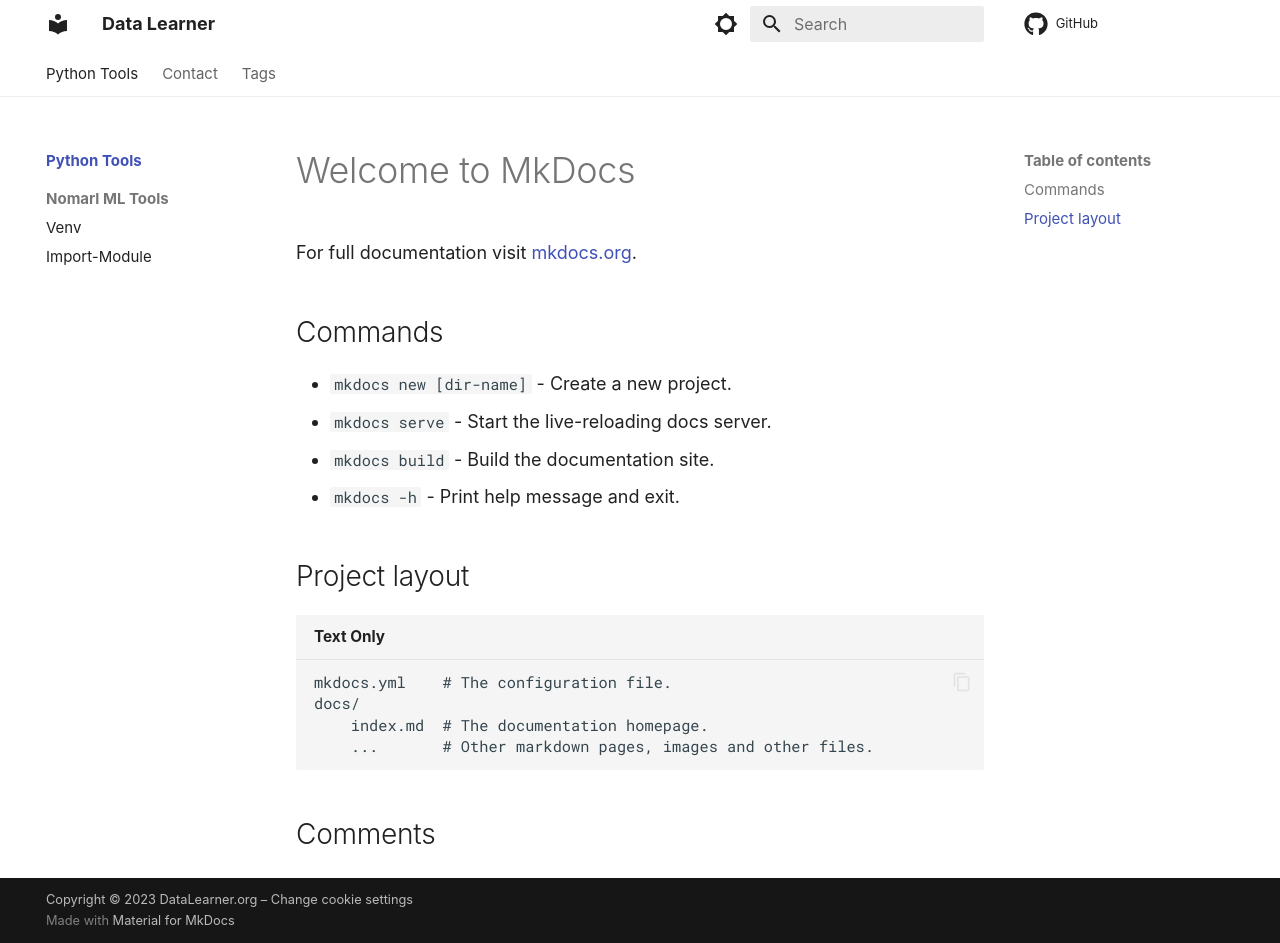
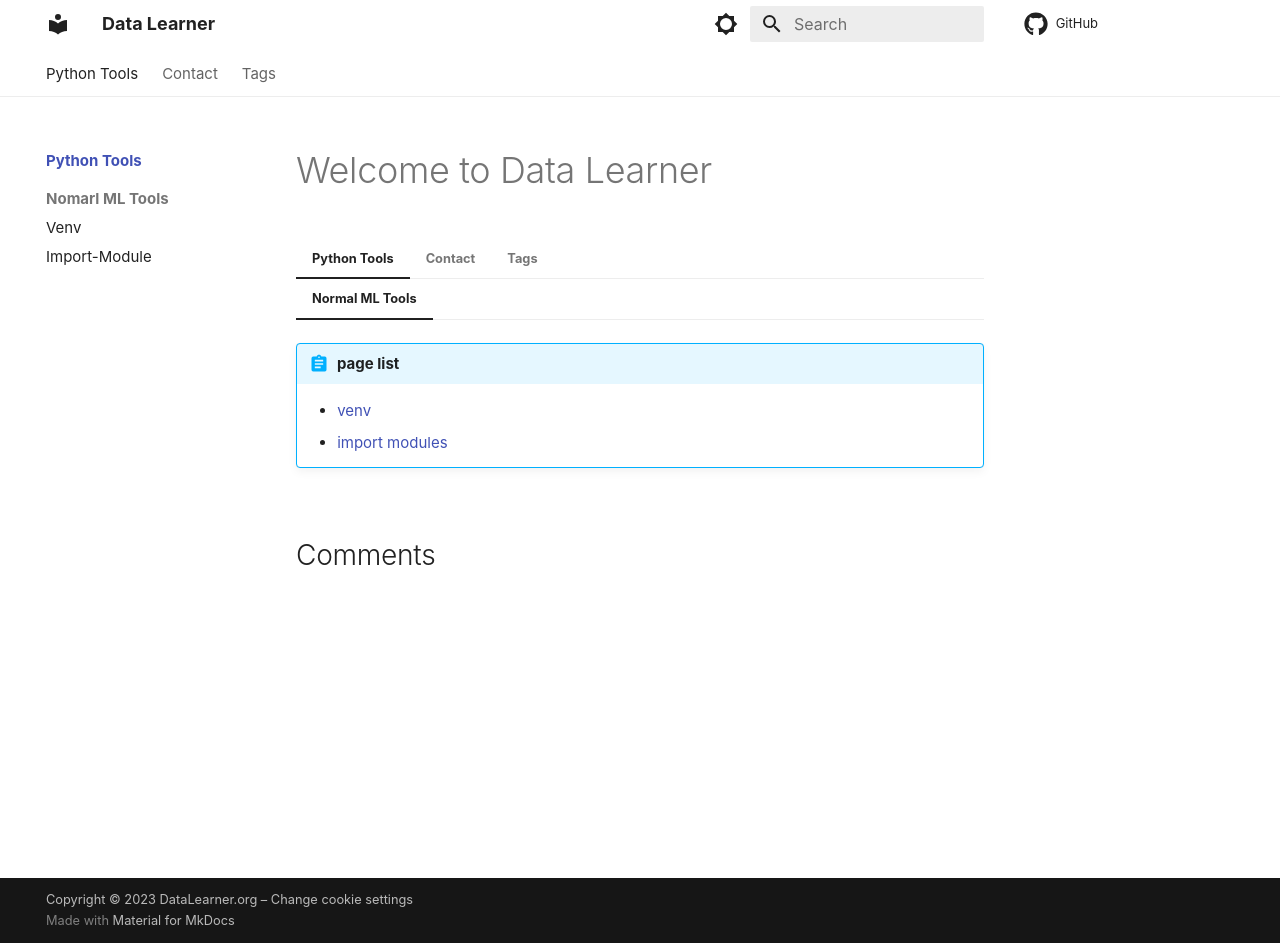
Before and after one commit to DataLearner-org/DataLearner.org, an MkDocs documentation site: the page built from docs/index.md, in a window 1280 px wide and 943 px high. Built offline with MkDocs 1.6.1 and Material for MkDocs 9.7.7, drawn with Linux system fonts in a browser that asks for light colours; some web fonts are replaced; comment, search, counter and statistics services are not loaded.

Commit message:
feat: add index page

```diff
--- a/docs/index.md
+++ b/docs/index.md
@@ -2,20 +2,27 @@
 comments: true
 ---
 
-# Welcome to MkDocs
+# Welcome to Data Learner
 
-For full documentation visit [mkdocs.org](https://www.mkdocs.org).
+=== "Python Tools"
 
-## Commands
+    === "Normal ML Tools"
 
-* `mkdocs new [dir-name]` - Create a new project.
-* `mkdocs serve` - Start the live-reloading docs server.
-* `mkdocs build` - Build the documentation site.
-* `mkdocs -h` - Print help message and exit.
+        !!! abstract "page list"
 
-## Project layout
+            - [venv](/python/venv)
+            - [import modules](/python/import_modules)
 
-    mkdocs.yml    # The configuration file.
-    docs/
-        index.md  # The documentation homepage.
-        ...       # Other markdown pages, images and other files.
+=== "Contact"
+
+    !!! abstract "page list"
+
+        - [Contact](/contact)
+        - [Author](/contact/author)
+        - [Links](/contact/links)
+
+=== "Tags"
+
+    !!! abstract "page list"
+
+        - [Tags](/tags)
```
